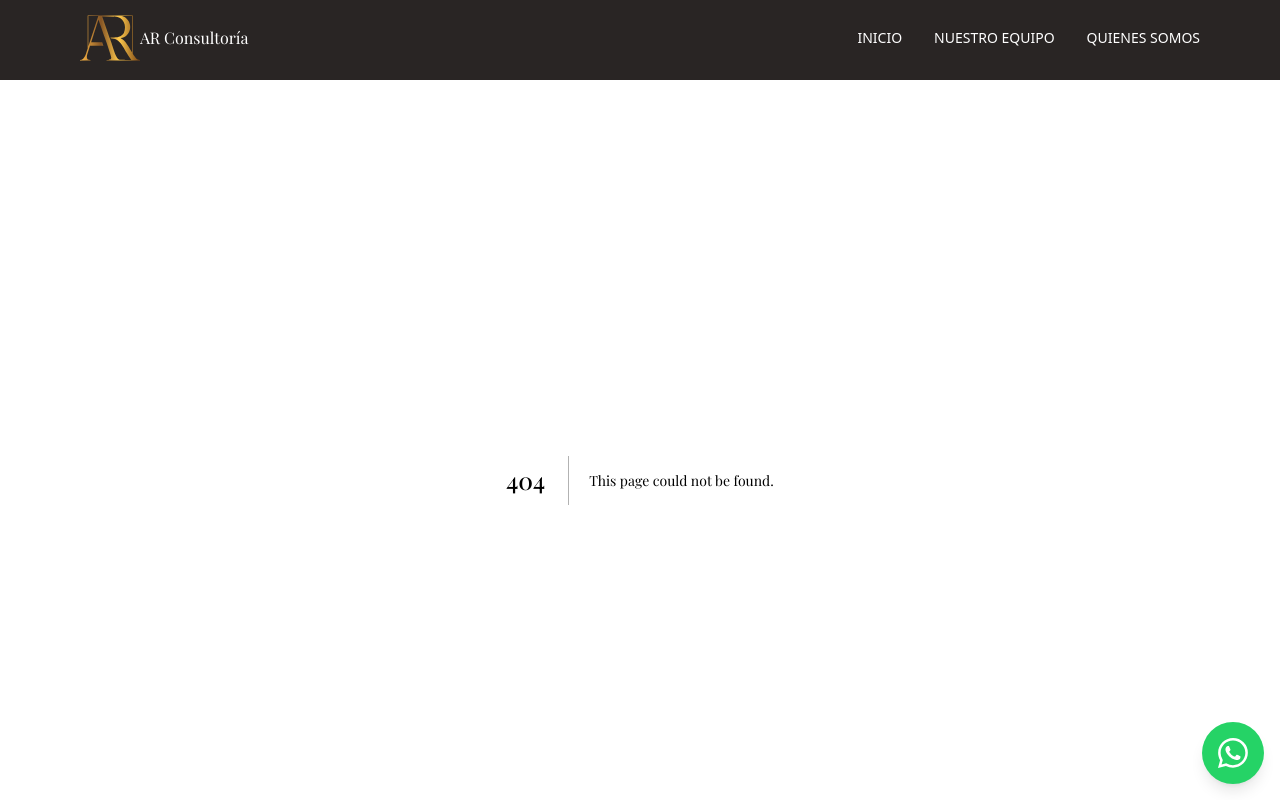
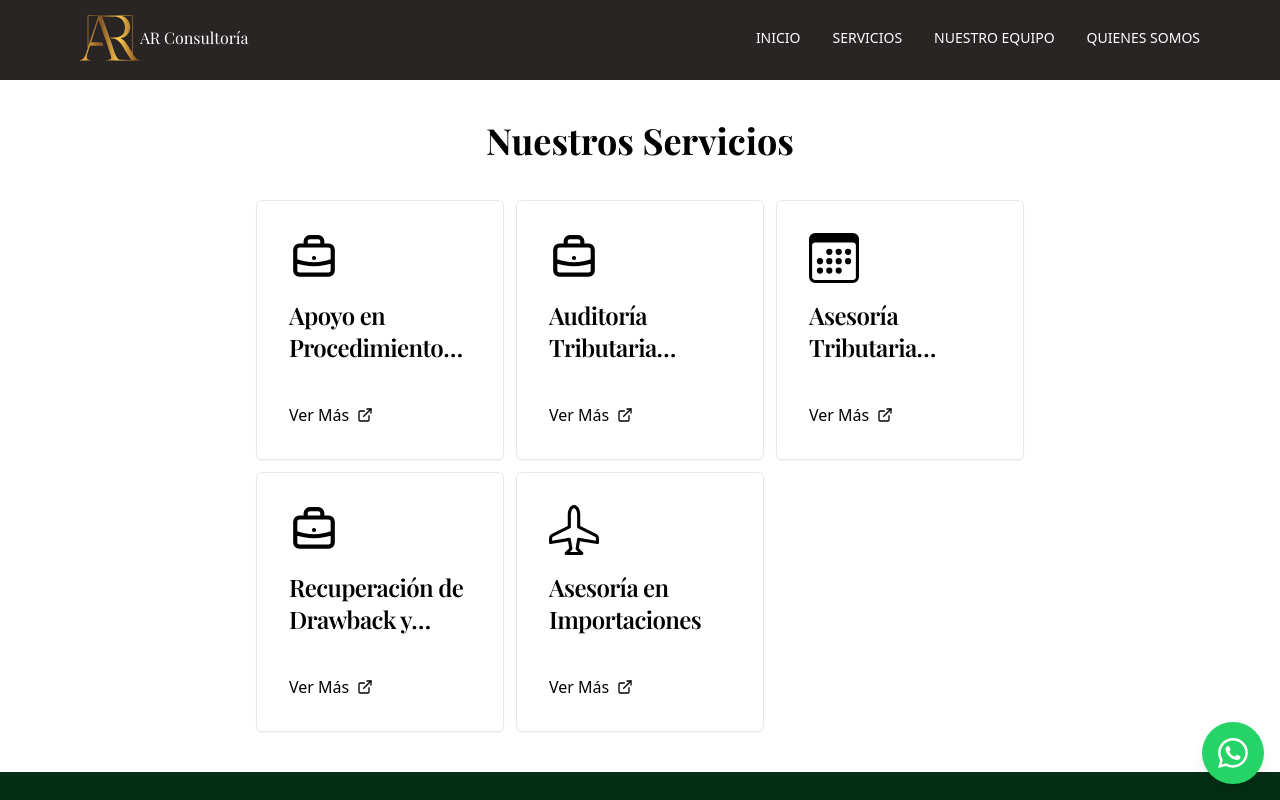
Before and after one commit to yohrdy243/ar-consultancy, a Next.js app: page /servicios in a window 1280 px wide. Before the commit this address had no page. Shown: the top 800 px of the page. Built offline with nearby package versions, Linux system fonts and the light colour scheme; a web font is replaced by a local one.

Commit message:
Service Page Created

```diff
--- a/app/components/Navbar.tsx
+++ b/app/components/Navbar.tsx
@@ -4,7 +4,7 @@ import { Logo } from "./Logo";
 import { useState } from "react";
 import Link from "next/link";
 
-const items = ["inicio", "nuestro equipo", "quienes somos"];
+const items = ["inicio", "servicios", "nuestro equipo", "quienes somos"];
 
 function NavItems({ handleClose }: { handleClose?: () => void }) {
     return items.map((name) => (
--- /dev/null
+++ b/app/servicios/page.tsx
@@ -0,0 +1,9 @@
+import Services from "../components/Services";
+
+export default function page() {
+    return (
+        <section className="lg:px-32 px-8 py-10">
+            <Services />
+        </section>
+    );
+}
```
